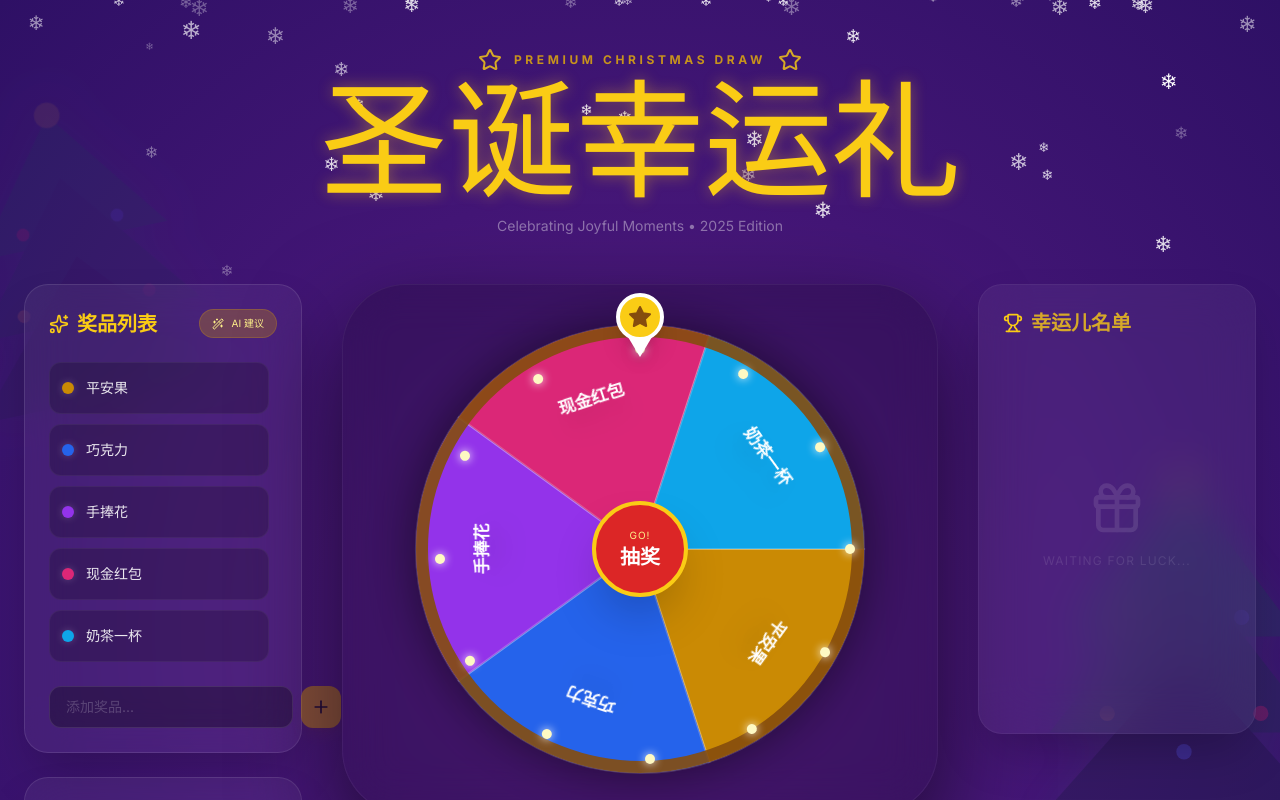
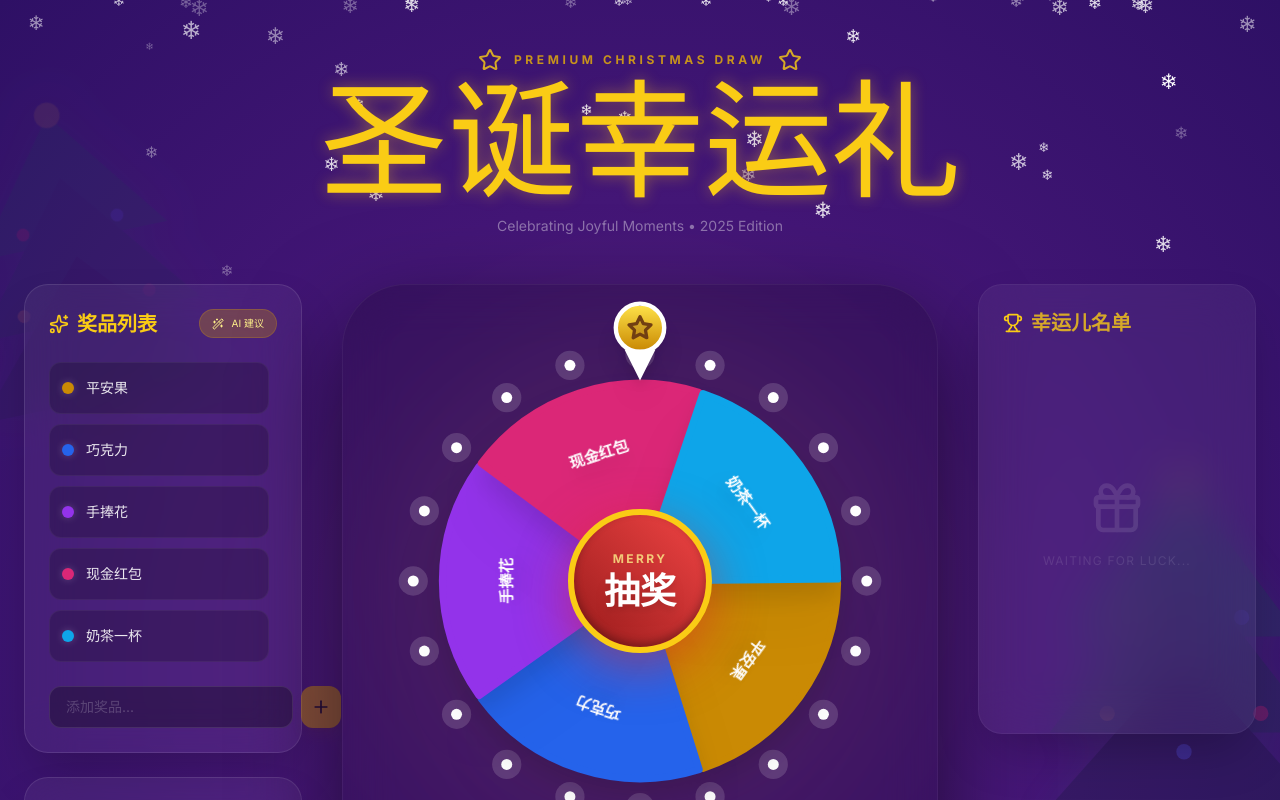
Before and after one commit to wyyalt/yun, a React (Vite) app: page / in a window 1280 px wide. Shown: the top 800 px of the page. Built offline with nearby package versions, Linux system fonts and the light colour scheme; a web font is replaced by a local one.

Commit message:
feat: Enhance lucky wheel spin mechanics
Increase the base number of spins for a more dynamic wheel animation. Adjust segment drawing logic for improved visual distribution of prizes.

```diff
--- a/components/LuckyWheel.tsx
+++ b/components/LuckyWheel.tsx
@@ -17,8 +17,7 @@ const LuckyWheel: React.FC<LuckyWheelProps> = ({ prizes, onSpinEnd, isSpinning,
     if (isSpinning || prizes.length === 0) return;
 
     setIsSpinning(true);
-    // 旋转圈数：基础 8 圈 + 随机偏移
-    const extraSpins = 8 + Math.floor(Math.random() * 5);
+    const extraSpins = 10 + Math.floor(Math.random() * 5);
     const randomDegree = Math.floor(Math.random() * 360);
     const totalNewRotation = rotation + (extraSpins * 360) + randomDegree;
 
@@ -26,54 +25,65 @@ const LuckyWheel: React.FC<LuckyWheelProps> = ({ prizes, onSpinEnd, isSpinning,
 
     setTimeout(() => {
       setIsSpinning(false);
-
       const segmentAngle = 360 / prizes.length;
-      // 核心修正逻辑：
-      // 1. 指针固定在 SVG 的 270 度位置（正上方）。
-      // 2. 轮盘顺时针旋转 rotation 度。
-      // 3. 旋转后，处于 270 度位置的原始角度是 (270 - (rotation % 360) + 360) % 360。
       const normalizedRotation = totalNewRotation % 360;
+      // Pointer is at 270 degrees
       const winningAngle = (270 - normalizedRotation + 360) % 360;
-
-      // 找到该角度对应的奖品索引
       const index = Math.floor(winningAngle / segmentAngle);
-      // 确保索引在有效范围内（处理精度导致的 360 度边界情况）
       const winningPrize = prizes[index % prizes.length];
-
       onSpinEnd(winningPrize);
     }, 4000);
   };
 
   const renderSegments = () => {
     if (prizes.length === 0) return null;
-    const angle = 360 / prizes.length;
+    const totalAngle = 360 / prizes.length;
+    const gap = prizes.length > 8 ? 0.8 : 1.2;
+    const drawAngle = totalAngle - gap;
+
     return prizes.map((prize, i) => {
-      const startAngle = i * angle;
-      const endAngle = (i + 1) * angle;
+      const startAngle = i * totalAngle + gap / 2;
+      const endAngle = startAngle + drawAngle;
 
-      // 扇形路径：0度在右侧 (3点钟方向)，顺时针增加
-      const x1 = 50 + 50 * Math.cos((Math.PI * startAngle) / 180);
-      const y1 = 50 + 50 * Math.sin((Math.PI * startAngle) / 180);
-      const x2 = 50 + 50 * Math.cos((Math.PI * endAngle) / 180);
-      const y2 = 50 + 50 * Math.sin((Math.PI * endAngle) / 180);
-      const largeArcFlag = angle > 180 ? 1 : 0;
+      const innerRadius = 8;
+      const outerRadius = 54; // Balanced size
 
-      const midAngle = startAngle + angle / 2;
-      const textRadius = 35;
+      const x1 = 50 + outerRadius * Math.cos((Math.PI * startAngle) / 180);
+      const y1 = 50 + outerRadius * Math.sin((Math.PI * startAngle) / 180);
+      const x2 = 50 + outerRadius * Math.cos((Math.PI * endAngle) / 180);
+      const y2 = 50 + outerRadius * Math.sin((Math.PI * endAngle) / 180);
+
+      const ix1 = 50 + innerRadius * Math.cos((Math.PI * startAngle) / 180);
+      const iy1 = 50 + innerRadius * Math.sin((Math.PI * startAngle) / 180);
+      const ix2 = 50 + innerRadius * Math.cos((Math.PI * endAngle) / 180);
+      const iy2 = 50 + innerRadius * Math.sin((Math.PI * endAngle) / 180);
+
+      const largeArcFlag = drawAngle > 180 ? 1 : 0;
+
+      const midAngle = startAngle + drawAngle / 2;
+      const textRadius = 36;
 
       return (
         <g key={prize.id}>
           <path
-            d={`M 50 50 L ${x1} ${y1} A 50 50 0 ${largeArcFlag} 1 ${x2} ${y2} Z`}
+            d={`
+              M ${ix1} ${iy1}
+              L ${x1} ${y1}
+              A ${outerRadius} ${outerRadius} 0 ${largeArcFlag} 1 ${x2} ${y2}
+              L ${ix2} ${iy2}
+              A ${innerRadius} ${innerRadius} 0 ${largeArcFlag} 0 ${ix1} ${iy1}
+              Z
+            `}
             fill={prize.color}
-            stroke="rgba(255,255,255,0.2)"
-            strokeWidth="0.5"
+            stroke={prize.color}
+            strokeWidth="2"
+            strokeLinejoin="round"
+            className="drop-shadow-lg"
           />
           <text
             fill="white"
-            fontSize="3.8"
+            fontSize="4.2"
             fontWeight="bold"
-            // 文字切向排列：旋转到中央角，外移，再自旋90度
             transform={`translate(50, 50) rotate(${midAngle}) translate(${textRadius}, 0) rotate(90)`}
             className="select-none pointer-events-none drop-shadow-md"
             textAnchor="middle"
@@ -86,58 +96,71 @@ const LuckyWheel: React.FC<LuckyWheelProps> = ({ prizes, onSpinEnd, isSpinning,
     });
   };
 
+  const renderLights = () => {
+    const lightCount = 20;
+    const radius = 62; // Lights outside the wheel
+    return Array.from({ length: lightCount }).map((_, i) => {
+      const angle = (i * 360) / lightCount;
+      const x = 50 + radius * Math.cos((Math.PI * angle) / 180);
+      const y = 50 + radius * Math.sin((Math.PI * angle) / 180);
+
+      return (
+        <g key={i} className={isSpinning ? 'animate-rapid-flash' : ''} style={{ animationDelay: `${i * 0.1}s` }}>
+          {/* Outer glow layer - explicitly no stroke */}
+          <circle cx={x} cy={y} r="4" fill="rgba(255, 255, 255, 0.15)" stroke="none" />
+          {/* Inner bright point - explicitly no stroke, pure white */}
+          <circle
+            cx={x}
+            cy={y}
+            r="1.5"
+            fill="#ffffff"
+            stroke="none"
+          />
+        </g>
+      );
+    });
+  };
+
   return (
-    <div className="relative w-full max-w-md aspect-square mx-auto flex items-center justify-center">
+    <div className="relative w-full max-w-[320px] sm:max-w-lg aspect-square mx-auto flex items-center justify-center">
 
-      {/* 视觉指针 - 绝对定位在正上方 */}
-      <div className="absolute -top-8 left-1/2 -translate-x-1/2 z-40">
+      {/* Pointer - Positioned to slightly overlap the wheel top */}
+      <div className="absolute top-[-10px] sm:top-[-20px] left-1/2 -translate-x-1/2 z-40 scale-[0.8] sm:scale-110 pointer-events-none">
         <div className="relative flex flex-col items-center">
-          <div className="w-12 h-12 bg-yellow-400 rounded-full flex items-center justify-center border-4 border-white shadow-xl">
-             <StarIcon size={24} className="text-yellow-800 fill-yellow-800" />
+          <div className="w-12 h-12 bg-gradient-to-b from-yellow-300 to-yellow-600 rounded-full flex items-center justify-center border-4 border-white shadow-xl">
+             <StarIcon size={24} className="text-yellow-900 fill-yellow-900/20" />
           </div>
-          {/* 指针箭头尖端 */}
-          <div className="w-0 h-0 border-l-[12px] border-l-transparent border-r-[12px] border-r-transparent border-t-[20px] border-t-white -mt-1 drop-shadow-lg"></div>
+          <div className="w-0 h-0 border-l-[14px] border-l-transparent border-r-[14px] border-r-transparent border-t-[28px] border-t-white -mt-1 drop-shadow-xl"></div>
         </div>
       </div>
 
-      {/* 外部装饰灯光 */}
-      <div className="absolute inset-0 rounded-full border-[12px] border-yellow-800/90 shadow-[0_0_50px_rgba(0,0,0,0.5)] z-10 pointer-events-none">
-        {Array.from({ length: 12 }).map((_, i) => (
-           <div
-            key={i}
-            className={`absolute w-2.5 h-2.5 rounded-full bg-yellow-100 shadow-[0_0_10px_#fff] transition-all duration-100 ${isSpinning ? 'animate-rapid-flash' : ''}`}
-            style={{
-              left: '50%',
-              top: '50%',
-              transform: `rotate(${i * 30}deg) translateY(-205px) translateX(-50%)`,
-              animationDelay: isSpinning ? `${i * 0.05}s` : '0s'
-            }}
-           />
-        ))}
-      </div>
+      {/* Wheel SVG */}
+      <div className="w-full h-full">
+        <svg viewBox="-20 -20 140 140" className="w-full h-full overflow-visible" ref={wheelRef}>
+          <g>{renderLights()}</g>
 
-      {/* 旋转容器 */}
-      <div
-        className="w-full h-full relative transition-transform duration-[4000ms] cubic-bezier(0.2, 0, 0.25, 1)"
-        style={{ transform: `rotate(${rotation}deg)` }}
-      >
-        <svg viewBox="0 0 100 100" className="w-full h-full overflow-visible" ref={wheelRef}>
-          {renderSegments()}
-          {/* 轴心装饰 */}
-          <circle cx="50" cy="50" r="6" fill="#1e1b4b" stroke="#fbbf24" strokeWidth="1" />
+          <g
+            style={{ transform: `rotate(${rotation}deg)`, transformOrigin: '50px 50px' }}
+            className="transition-transform duration-[4000ms] cubic-bezier(0.1, 0, 0, 1)"
+          >
+            {renderSegments()}
+          </g>
         </svg>
       </div>
 
-      {/* 中心交互按钮 */}
+      {/* Circular Spin Button */}
       <button
         onClick={spin}
         disabled={isSpinning || prizes.length === 0}
-        className={`absolute z-30 w-24 h-24 rounded-full bg-red-600 hover:bg-red-500 border-4 border-yellow-400 text-white font-bold transition-all transform active:scale-90 flex flex-col items-center justify-center shadow-2xl
-          ${isSpinning ? 'opacity-50 cursor-not-allowed' : 'hover:scale-110'}`}
+        className={`absolute z-30 w-24 h-24 sm:w-36 sm:h-36 rounded-full bg-gradient-to-tr from-red-800 to-red-500 border-[6px] border-yellow-400 text-white font-black transition-all transform active:scale-90 flex flex-col items-center justify-center shadow-[0_15px_50px_rgba(220,38,38,0.5),inset_0_-4px_8px_rgba(0,0,0,0.3)]
+          ${isSpinning ? 'opacity-50 cursor-not-allowed scale-95' : 'hover:scale-105'}`}
       >
-        <span className="text-[10px] tracking-widest text-yellow-200 uppercase font-light">Go!</span>
-        <span className="text-xl">抽奖</span>
+        <span className="text-[10px] sm:text-xs tracking-[0.2em] text-yellow-200 uppercase mb-1 opacity-80">Merry</span>
+        <span className="text-2xl sm:text-4xl drop-shadow-lg">抽奖</span>
       </button>
+
+      {/* Background glow */}
+      <div className="absolute inset-0 rounded-full bg-yellow-400/5 blur-[60px] -z-10 pointer-events-none"></div>
 
     </div>
   );
@@ -146,7 +169,7 @@ const LuckyWheel: React.FC<LuckyWheelProps> = ({ prizes, onSpinEnd, isSpinning,
 const StarIcon = ({ size, className }: { size: number; className?: string }) => (
   <svg
     width={size} height={size} viewBox="0 0 24 24" fill="none"
-    stroke="currentColor" strokeWidth="2" strokeLinecap="round"
+    stroke="currentColor" strokeWidth="3" strokeLinecap="round"
     strokeLinejoin="round" className={className}
   >
     <polygon points="12 2 15.09 8.26 22 9.27 17 14.14 18.18 21.02 12 17.77 5.82 21.02 7 14.14 2 9.27 8.91 8.26 12 2" />
--- a/index.html
+++ b/index.html
@@ -65,6 +65,5 @@
 </head>
 <body class="overflow-x-hidden min-h-screen">
     <div id="root"></div>
-    <script type="module" src="/index.tsx"></script>
 </body>
 </html>
```
